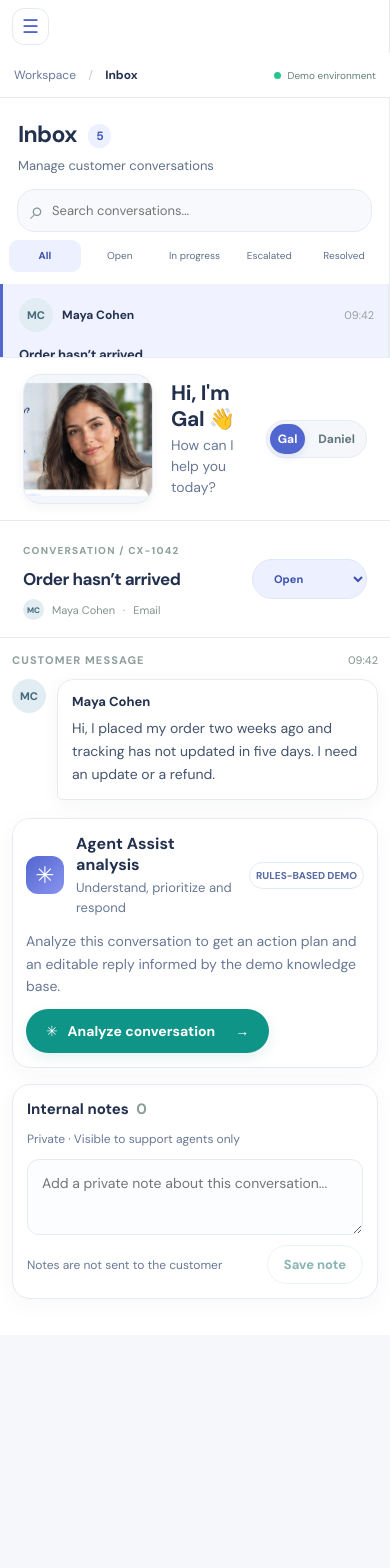
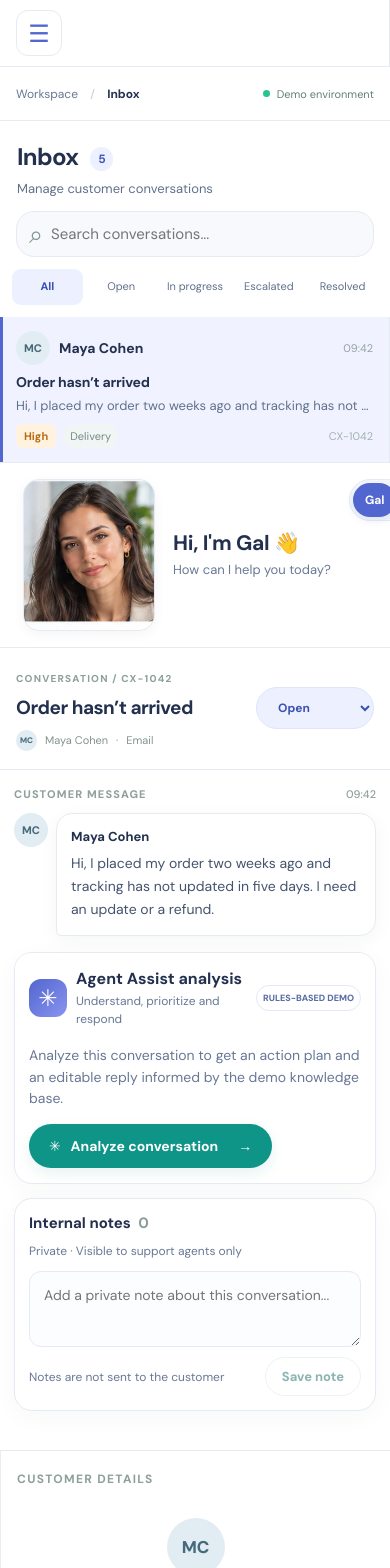
Before and after one commit to tamtam888/CX-Agent-Assist, a React (Vite) app: page / in a window 390 px wide. Shown: the top 1568 px of the page. Before the commit the page ends 1335 px from the top, so only its background shows below. Built offline with nearby package versions, Linux system fonts and the light colour scheme.

Commit message:
fix: comprehensive mobile layout, portrait, typography, filters and content accessibility

```diff
--- a/src/App.css
+++ b/src/App.css
@@ -479,3 +479,94 @@ html,body,#root{min-height:100%;width:100%;margin:0}
   .cx-mobile-backdrop{display:none}
   .mobile-menu-open .cx-mobile-backdrop{display:block;position:fixed;inset:0;z-index:30;background:rgba(18,32,55,.28);border:0;border-radius:0}
 }
+
+
+/* Unified responsive finish: mobile usability, text and overflow */
+html,body,#root{width:100%;max-width:100%;overflow-x:hidden}
+.cx-shell,.cx-main,.cx-inbox,.cx-ticket-column,.cx-conversation,.cx-context{min-width:0}
+.cx-ticket-top b{font-size:14px}
+.cx-ticket h3{font-size:14px}
+.cx-ticket p{font-size:13px}
+.cx-tags>span,.cx-tags .cx-priority,.cx-tags small{font-size:11px}
+.cx-message strong{font-size:14px}
+.cx-message p{font-size:15px;line-height:1.65}
+.cx-ai-heading strong{font-size:17px}
+.cx-ai-heading small{font-size:13px}
+.cx-ai-description{font-size:15px}
+.cx-analysis-grid small,.cx-sources b,.cx-reply-label strong{font-size:12px}
+.cx-analysis-grid strong,.cx-analysis-grid p,.cx-sources p,.cx-reply{font-size:14px;line-height:1.55}
+.cx-reply-actions button,.cx-note-actions button{font-size:13px}
+.cx-context-row span,.cx-context-row strong,.cx-playbook p{font-size:13px}
+@media(max-width:590px){
+ .cx-shell{display:block;width:100%;overflow-x:clip}
+ .cx-sidebar,.nav-collapsed .cx-sidebar{position:relative;z-index:40;width:100%;min-height:66px;padding:10px 16px;display:flex;flex-direction:row;align-items:center;flex-wrap:wrap;background:#fff;border-bottom:1px solid #e7eaf2}
+ .cx-sidebar .cx-brand{margin:0;padding:0}
+ .cx-sidebar .cx-nav-toggle{width:46px;height:46px;font-size:24px}
+ .cx-sidebar nav{display:none;width:100%;margin:12px 0 0;padding:8px 0 0;flex-direction:column;gap:6px;border-top:1px solid #e5eaf3}
+ .mobile-menu-open .cx-sidebar nav{display:flex}
+ .mobile-menu-open .cx-sidebar .cx-nav,.mobile-menu-open.nav-collapsed .cx-nav{display:flex;width:100%;justify-content:flex-start;text-align:left;font-size:16px;gap:14px;padding:14px}
+ .mobile-menu-open .cx-sidebar .cx-nav>span{font-size:23px}
+ .mobile-menu-open .cx-sidebar .cx-nav em{display:inline-flex;font-size:12px}
+ .cx-mobile-backdrop{display:none}
+ .mobile-menu-open .cx-mobile-backdrop{display:block;position:fixed;inset:0;z-index:30;background:rgba(18,32,55,.28);border:0}
+ .cx-topbar{height:54px;padding:0 16px;font-size:12px;gap:8px}
+ .cx-top-avatar{display:none}
+ .cx-environment{font-size:11px;white-space:nowrap}
+ .cx-inbox{display:flex;flex-direction:column;height:auto;min-height:0;overflow:visible}
+ .cx-ticket-column{height:auto;min-height:0;max-height:none;display:flex;flex-direction:column;border-right:0;border-bottom:1px solid #e7eaf2}
+ .cx-ticket-heading{padding:20px 17px 12px}
+ .cx-ticket-heading h1{font-size:24px}
+ .cx-search{margin:0 16px 12px}
+ .cx-search input{font-size:15px}
+ .cx-filters{display:grid;grid-template-columns:repeat(5,minmax(0,1fr));gap:3px;padding:0 12px 12px;overflow:visible}
+ .cx-filters button,.cx-filters button:last-child{font-size:11px;line-height:1.25;padding:11px 1px;min-width:0}
+ .cx-ticket-scroll{height:auto;max-height:245px;flex:none;overflow-y:auto;overscroll-behavior:contain}
+ .cx-ticket{padding:14px 16px}
+ .cx-ticket.active{padding-left:13px}
+ .cx-ticket h3{margin:8px 0 5px}
+ .cx-ticket p{font-size:13px}
+ .cx-tags{margin-top:8px}
+ .cx-conversation{min-height:0;overflow:visible}
+ .cx-conversation>.cx-persona-banner{display:grid;grid-template-columns:132px minmax(0,1fr);grid-template-areas:"photo intro" "photo switch";align-items:center;column-gap:14px;row-gap:6px;min-height:0;height:auto;padding:16px;background:#fff}
+ .cx-conversation>.cx-persona-banner .cx-persona-portrait{grid-area:photo;position:relative;inset:auto;order:0;width:132px;height:152px;min-width:132px;max-width:132px;flex:none;border-radius:16px}
+ .cx-conversation>.cx-persona-banner .cx-persona-portrait img{object-fit:cover;object-position:center}
+ .cx-conversation>.cx-persona-banner .cx-persona-intro{grid-area:intro;min-width:0;padding:0;flex:none;text-align:left}
+ .cx-conversation>.cx-persona-banner .cx-persona-kicker{font-size:9px;line-height:1.4;letter-spacing:.7px}
+ .cx-conversation>.cx-persona-banner .cx-persona-intro strong{font-size:21px;line-height:1.2;display:block}
+ .cx-conversation>.cx-persona-banner .cx-persona-intro p{font-size:13px;line-height:1.45;margin:5px 0 0}
+ .cx-conversation>.cx-persona-banner .cx-persona-switch{grid-area:switch;display:flex;justify-content:flex-start;width:max-content;max-width:100%;margin:0;align-self:start}
+ .cx-conversation>.cx-persona-banner .cx-persona-switch button{font-size:12px;padding:9px 12px;flex:none}
+ .cx-conversation-head{padding:18px 16px;gap:10px}
+ .cx-conversation-head h2{font-size:19px;line-height:1.3}
+ .cx-conversation-head select{font-size:12px;min-width:104px;max-width:118px}
+ .cx-conversation-body{padding:17px 14px 25px;flex:none;overflow:visible;background:#fff}
+ .cx-section-label{font-size:11px}
+ .cx-message{gap:8px;margin-bottom:16px}
+ .cx-message>div{padding:14px;max-width:none;flex:1;min-width:0}
+ .cx-message p{font-size:14px}
+ .cx-ai-heading{padding:15px 14px 8px;gap:9px}
+ .cx-ai-heading strong{font-size:16px}
+ .cx-ai-heading small{font-size:12px}
+ .cx-demo-pill{font-size:9px;white-space:nowrap}
+ .cx-ai-description{font-size:14px;line-height:1.55;margin:9px 14px 14px;padding:0}
+ .cx-ai-panel>.cx-primary{font-size:14px;margin:0 14px 15px!important;max-width:calc(100% - 28px)}
+ .cx-analysis{padding:14px}
+ .cx-analysis-grid{gap:8px}
+ .cx-analysis-grid>div{padding:12px}
+ .cx-analysis-grid strong,.cx-analysis-grid p,.cx-sources p,.cx-reply{font-size:14px}
+ .cx-reply-actions{display:flex;flex-wrap:wrap;gap:8px}
+ .cx-reply-actions button{font-size:13px}
+ .cx-notes{margin:14px 0}
+ .cx-notes-heading{gap:10px;flex-wrap:wrap}
+ .cx-notes textarea{font-size:14px}
+ .cx-context{display:block;padding:20px 16px;border-top:1px solid #e5eaf3}
+ .cx-context .cx-customer{padding:10px 0 20px}
+ .cx-page{padding:22px 16px}
+ .cx-metrics{grid-template-columns:repeat(2,minmax(0,1fr))}
+}
+@media(max-width:370px){
+ .cx-conversation>.cx-persona-banner{grid-template-columns:110px minmax(0,1fr);gap:10px;padding:12px}
+ .cx-conversation>.cx-persona-banner .cx-persona-portrait{width:110px;height:135px;min-width:110px;max-width:110px}
+ .cx-conversation>.cx-persona-banner .cx-persona-intro strong{font-size:18px}
+ .cx-filters button,.cx-filters button:last-child{font-size:10px}
+}
```
